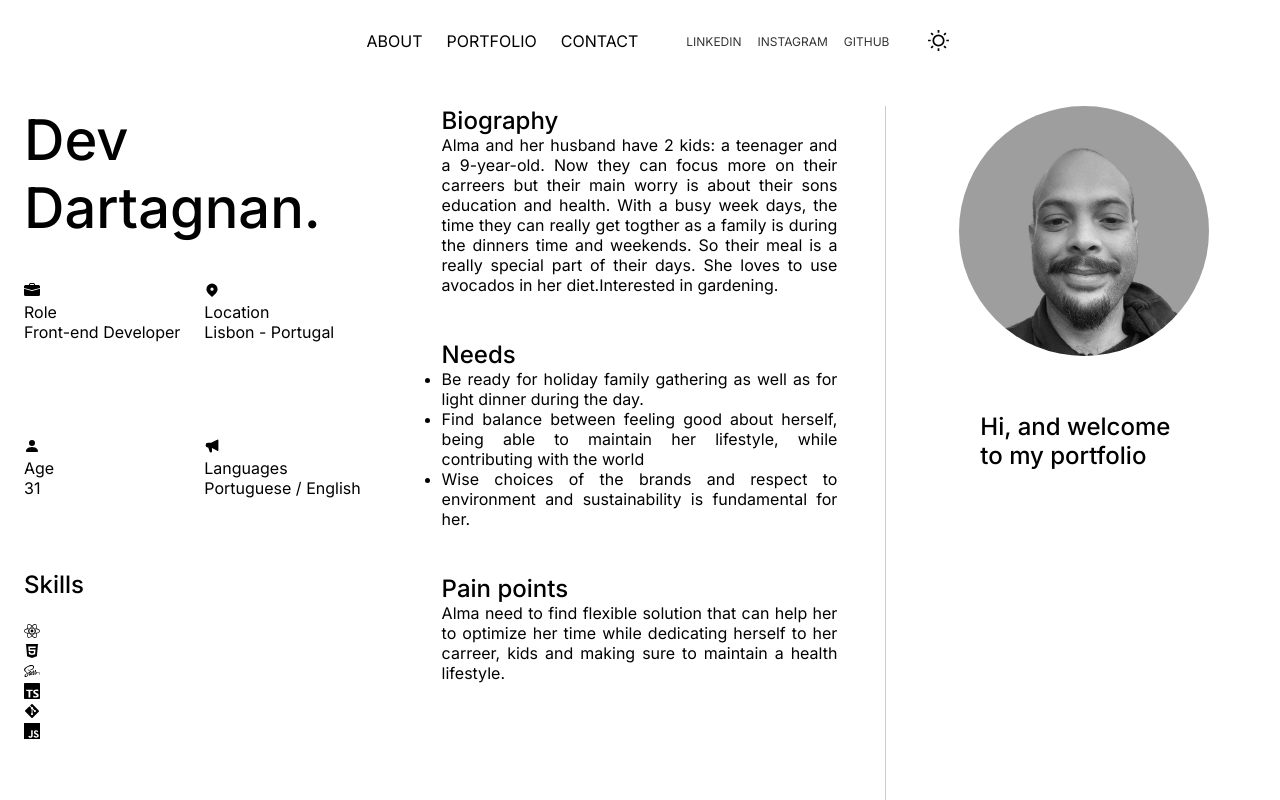
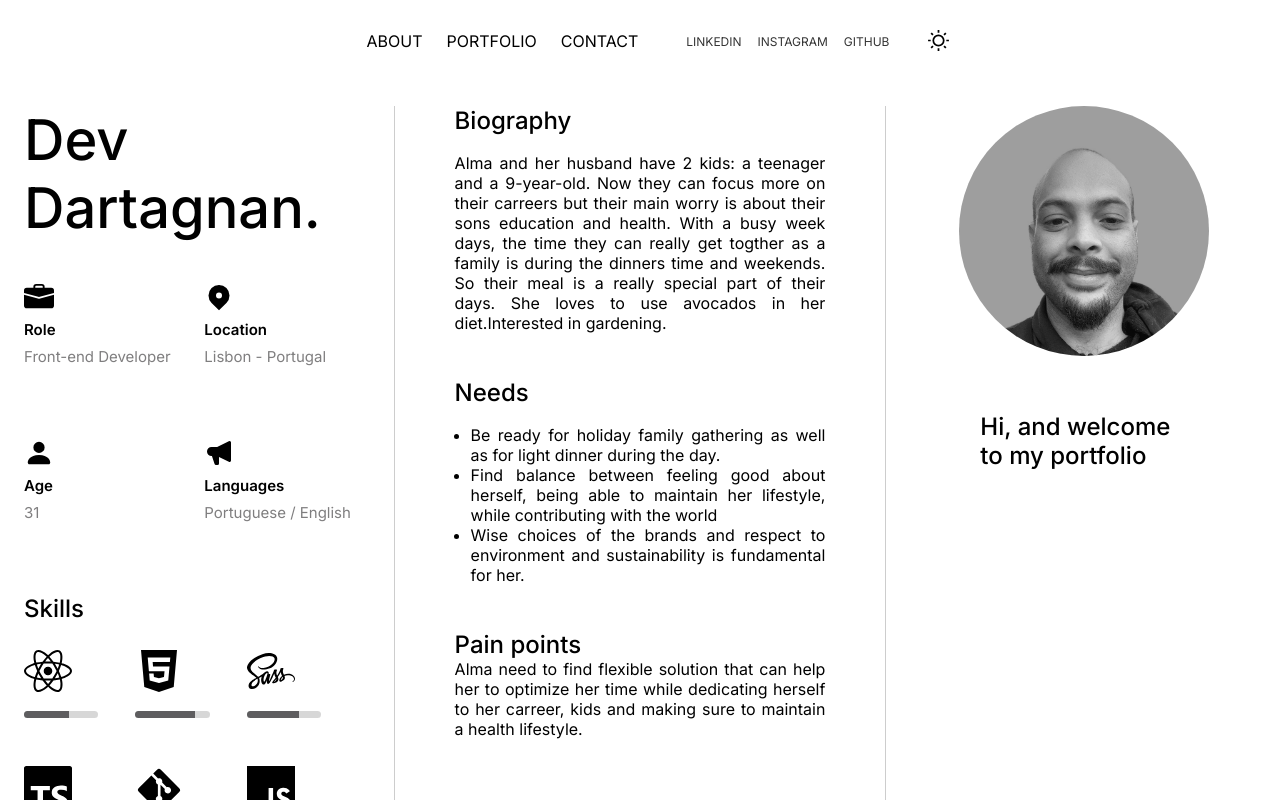
Before and after one commit to devdartagnan/portfolio-dev-dartagnan, a Next.js app: page / in a window 1280 px wide. Built offline with nearby package versions, Linux system fonts and the light colour scheme.

Commit message:
feat: adjusting css styles

```diff
--- a/src/components/Profile/index.tsx
+++ b/src/components/Profile/index.tsx
@@ -2,12 +2,20 @@ import React from 'react'
 import styled from 'styled-components'
 import Image from 'next/image'
 import Styles from './Profile.module.scss'
+import classNames from 'classnames'
 
-export default function PictureProfile() {
-    return (
-        <section className={Styles.profile}>
-            <Image src="/assets12.jpg" alt="" width={250} height={250} />
-            <h2>Hi, and welcome to my portfolio</h2>
-        </section>
-    )
+interface Props {
+  className?: string; // 👈️ marked optional
 }
+
+export default function PictureProfile({ className = ''} : Props) {
+  return (
+    <section className={classNames({
+      [Styles.profile]: true,
+      [className] : true
+        })}>
+      <Image src="/assets12.jpg" alt="" width={250} height={250} />
+      <h2>Hi, and welcome to my portfolio</h2>
+    </section>
+  )
+}
--- a/src/pages/about/BioSection/BioSection.module.scss
+++ b/src/pages/about/BioSection/BioSection.module.scss
@@ -16,10 +16,10 @@
 
 @media screen and (min-width:1024px) {
   .bio {
-    border-left: var(--borderOpacity01);
+    border-left: 1px solid var(--borderOpacity01);
     border-right: 1px solid var(--borderOpacity01);
     grid-column: 2;
     grid-row: 1;
-    padding: 0 48px;
+    padding: 0 60px;
   }
 }
--- a/src/pages/about/BioSection/index.tsx
+++ b/src/pages/about/BioSection/index.tsx
@@ -5,7 +5,7 @@ import Styles from './BioSection.module.scss'
 export default function BioSectionex() {
     return (
         <section className={Styles.bio}>
-            <div className='biography-section'>
+            <div className={Styles['biography-section']}>
                 <h2>Biography</h2>
                 <p>Alma and her husband have 2 kids:
                     a teenager and a 9-year-old. Now they can focus more
@@ -17,7 +17,7 @@ export default function BioSectionex() {
                     use avocados in her diet.Interested in gardening.
                 </p>
             </div>
-            <div className='biography-section needs'>
+            <div className={Styles['biography-section']}>
                 <h2>Needs</h2>
                 <ul>
                     <li>Be ready for holiday family gathering as well as for light dinner during the day.</li>
--- a/src/pages/about/InfoSection/InfoSelection.module.scss
+++ b/src/pages/about/InfoSection/InfoSelection.module.scss
@@ -1,10 +1,3 @@
-.div_card {
-  @media screen and (min-width:768px) {
-    grid-column: 1;
-    grid-row: 1;
-  }
-}
-
 .h1 {
   font-size: 56px;
   font-weight: 500;
@@ -24,7 +17,7 @@
     gap: 8px;
     margin-bottom: 28px;
 
-    svg {
+    .svg {
       font-size: 30px;
     }
 
@@ -34,27 +27,6 @@
 
     .subtitle {
       color: var(--textOpacity06);
-    }
-  }
-}
-
-@media screen and (min-width:768px) {
-  .tags {
-    grid-column: 1;
-    grid-template-columns: 1fr 1fr;
-    grid-template-rows: 140px auto;
-    grid-row: 2;
-    margin: 76px auto 76px 20%;
-  }
-}
-
-@media screen and (min-width:1024px) {
-  .tags {
-    gap: 16px;
-    margin: 176px auto auto auto;
-
-    .tags-cards {
-      margin-bottom: 0;
     }
   }
 }
@@ -154,10 +126,8 @@
       opacity: 1;
       visibility: visible;
     }
-
   }
 }
-
 
 @media screen and (min-width:425px) {
   .skills {
@@ -165,7 +135,31 @@
   }
 }
 
+@media screen and (min-width:768px) {
+  .div_card {
+    grid-column: 1;
+    grid-row: 1;
+  }
+
+  .tags {
+    grid-column: 1;
+    grid-template-columns: 1fr 1fr;
+    grid-template-rows: 140px auto;
+    grid-row: 2;
+    margin: 76px auto 76px 20%;
+  }
+}
+
 @media screen and (min-width:1024px) {
+  .tags {
+    gap: 16px;
+    margin: 176px auto auto auto;
+
+    .tags-cards {
+      margin-bottom: 0;
+    }
+  }
+
   .tech {
     border-bottom: none;
     margin-right: auto;
--- a/src/pages/about/InfoSection/index.tsx
+++ b/src/pages/about/InfoSection/index.tsx
@@ -4,75 +4,112 @@ import { HiLocationMarker, HiSpeakerphone } from 'react-icons/hi'
 import { FaReact, FaHtml5, FaSass, FaGitAlt } from 'react-icons/fa'
 import { SiTypescript, SiJavascript } from 'react-icons/si'
 import PictureProfile from '@/components/Profile'
-import Styles from './InfoSelection.module.scss'
+import styles from './InfoSelection.module.scss'
+import classNames from 'classnames'
 
 export default function InfoSection() {
     return (
         <>
-            <h1 className={Styles.h1}>Dev <br /> Dartagnan.</h1>
+            <h1 className={styles.h1}>Dev <br /> Dartagnan.</h1>
             <PictureProfile />
-            <div className={Styles.div_card}>
-                <div className={Styles.tags}>
-                    <div className='tags-cards'>
-                        <BsFillBriefcaseFill className='svg' />
-                        <p className='title'>Role</p>
-                        <p className='subtitle'>Front-end Developer</p>
+            <div className={styles.div_card}>
+                <div className={styles.tags}>
+                    <div className={styles['tags-cards']}>
+                        <BsFillBriefcaseFill className={styles.svg} />
+                        <p className={styles.title}>Role</p>
+                        <p className={styles.subtitle}>Front-end Developer</p>
                     </div>
-                    <div className='tags-cards'>
-                        <HiLocationMarker className='svg' />
-                        <p className='title'>Location</p>
-                        <p className='subtitle'>Lisbon - Portugal</p>
+                    <div className={styles['tags-cards']}>
+                        <HiLocationMarker className={styles.svg} />
+                        <p className={styles.title}>Location</p>
+                        <p className={styles.subtitle}>Lisbon - Portugal</p>
                     </div>
-                    <div className='tags-cards'>
-                        <BsFillPersonFill className='svg' />
-                        <p className='title'>Age</p>
-                        <p className='subtitle'>31</p>
+                    <div className={styles['tags-cards']}>
+                        <BsFillPersonFill className={styles.svg} />
+                        <p className={styles.title}>Age</p>
+                        <p className={styles.subtitle}>31</p>
                     </div>
-                    <div className='tags-cards'>
-                        <HiSpeakerphone className='svg' />
-                        <p className='title'>Languages</p>
-                        <p className='subtitle'>Portuguese / English</p>
+                    <div className={styles['tags-cards']}>
+                        <HiSpeakerphone className={styles.svg} />
+                        <p className={styles.title}>Languages</p>
+                        <p className={styles.subtitle}>Portuguese / English</p>
                     </div>
                 </div>
-                <div className={Styles.tech}>
+                <div className={styles.tech}>
                     <h2>
                         Skills
                     </h2>
-                    <section className='skills'>
-                        <div className='skill-item hovertext' data-hover="6 / 10">
-                            <FaReact className='item__icon' />
-                            <div className='skill-item__trackBar'>
-                                <span className='level level__react'></span>
+                    <section className={styles.skills}>
+                        <div className={classNames({
+                                  [styles['skill-item']]: true,
+                                  [styles.hovertext]:true
+                                })} data-hover="6 / 10">
+                            <FaReact className={styles.item__icon} />
+                            <div className={styles['skill-item__trackBar']}>
+                                <span className={classNames({
+                                  [styles.level]: true,
+                                  [styles.level__react]:true
+                                })}></span>
                             </div>
                         </div>
-                        <div className='skill-item hovertext' data-hover="8 / 10">
-                            <FaHtml5 className='item__icon' />
-                            <div className='skill-item__trackBar'>
-                                <span className='level level__html '></span>
+                        <div className={classNames({
+                                  [styles['skill-item']]: true,
+                                  [styles.hovertext]:true
+                                })} data-hover="8 / 10">
+                            <FaHtml5 className={styles.item__icon} />
+                            <div className={styles['skill-item__trackBar']}>
+                                <span className={classNames({
+                                  [styles.level]: true,
+                                  [styles.level__html]:true
+                                })}></span>
                             </div>
                         </div>
-                        <div className='skill-item hovertext' data-hover="7 / 10">
-                            <FaSass className='item__icon' />
-                            <div className='skill-item__trackBar'>
-                                <span className='level level__sass' ></span>
+                        <div className={classNames({
+                                  [styles['skill-item']]: true,
+                                  [styles.hovertext]:true
+                                })} data-hover="7 / 10">
+                            <FaSass className={styles.item__icon} />
+                            <div className={styles['skill-item__trackBar']}>
+                                <span className={classNames({
+                                  [styles.level]: true,
+                                  [styles.level__sass]:true
+                                })}></span>
                             </div>
                         </div>
-                        <div className='skill-item hovertext' data-hover="3.5  / 10">
-                            <SiTypescript className='item__icon' />
-                            <div className='skill-item__trackBar'>
-                                <span className='level level__typescript'></span>
+                        <div className={classNames({
+                                  [styles['skill-item']]: true,
+                                  [styles.hovertext]:true
+                                })} data-hover="3.5  / 10">
+                            <SiTypescript className={styles.item__icon} />
+                            <div className={styles['skill-item__trackBar']}>
+                                <span className={classNames({
+                                  [styles.level]: true,
+                                  [styles.level__typescript]:true
+                                })}></span>
                             </div>
                         </div>
-                        <div className='skill-item hovertext' data-hover="4 / 10">
-                            <FaGitAlt className='item__icon' />
-                            <div className='skill-item__trackBar'>
-                                <span className='level level__git'></span>
+                        <div className={classNames({
+                                  [styles['skill-item']]: true,
+                                  [styles.hovertext]:true
+                                })} data-hover="4 / 10">
+                            <FaGitAlt className={styles.item__icon} />
+                            <div className={styles['skill-item__trackBar']}>
+                                <span className={classNames({
+                                  [styles.level]: true,
+                                  [styles.level__git]:true
+                                })}></span>
                             </div>
                         </div>
-                        <div className='skill-item hovertext' data-hover="6.5 / 10">
-                            <SiJavascript className='item__icon' />
-                            <div className='skill-item__trackBar'>
-                                <span className='level level__javascript'></span>
+                        <div className={classNames({
+                                  [styles['skill-item']]: true,
+                                  [styles.hovertext]:true
+                                })} data-hover="6.5 / 10">
+                            <SiJavascript className={styles.item__icon} />
+                            <div className={styles['skill-item__trackBar']}>
+                                <span className={classNames({
+                                  [styles.level]: true,
+                                  [styles.level__javascript]:true
+                                })}></span>
                             </div>
                         </div>
                     </section>
```
Also changed, not shown: src/pages/portfolio/Portfolio.module.scss (+21 -13 lines), src/pages/portfolio/[id].tsx (+6 -6 lines), src/pages/portfolio/index.tsx (+8 -10 lines).
